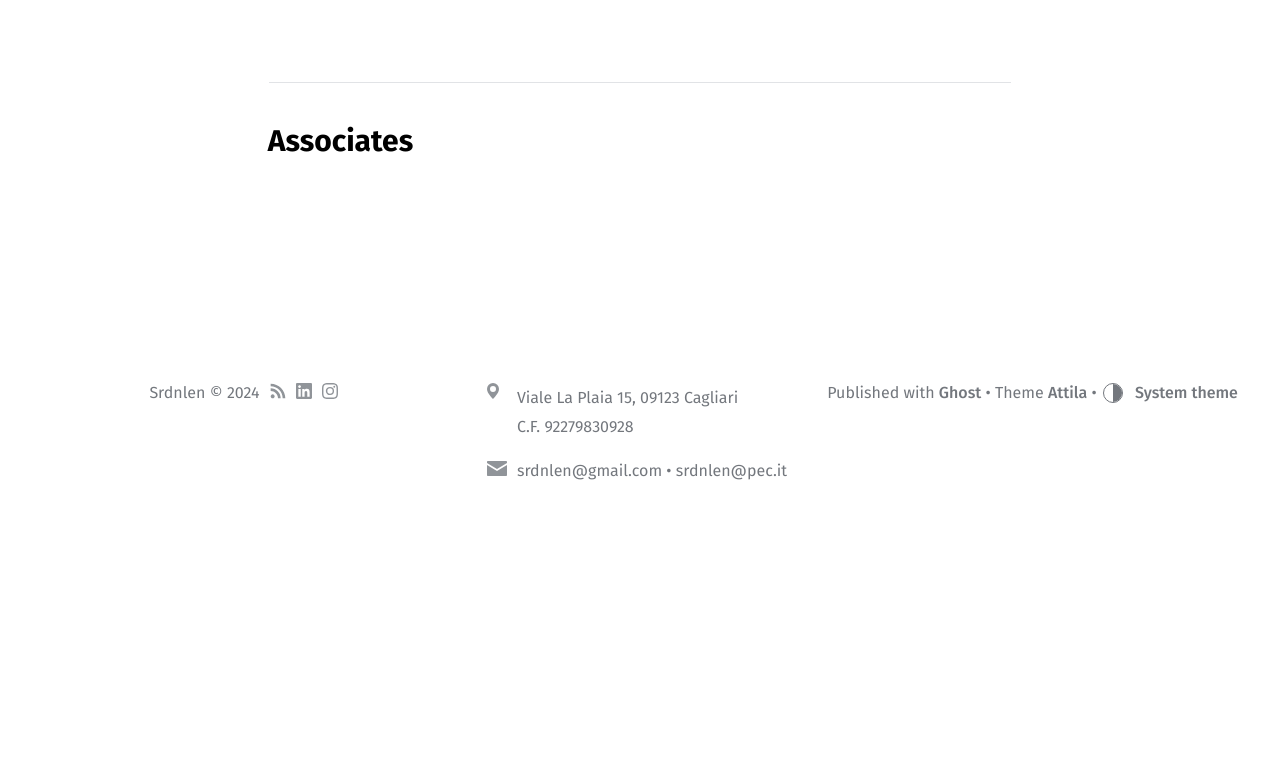
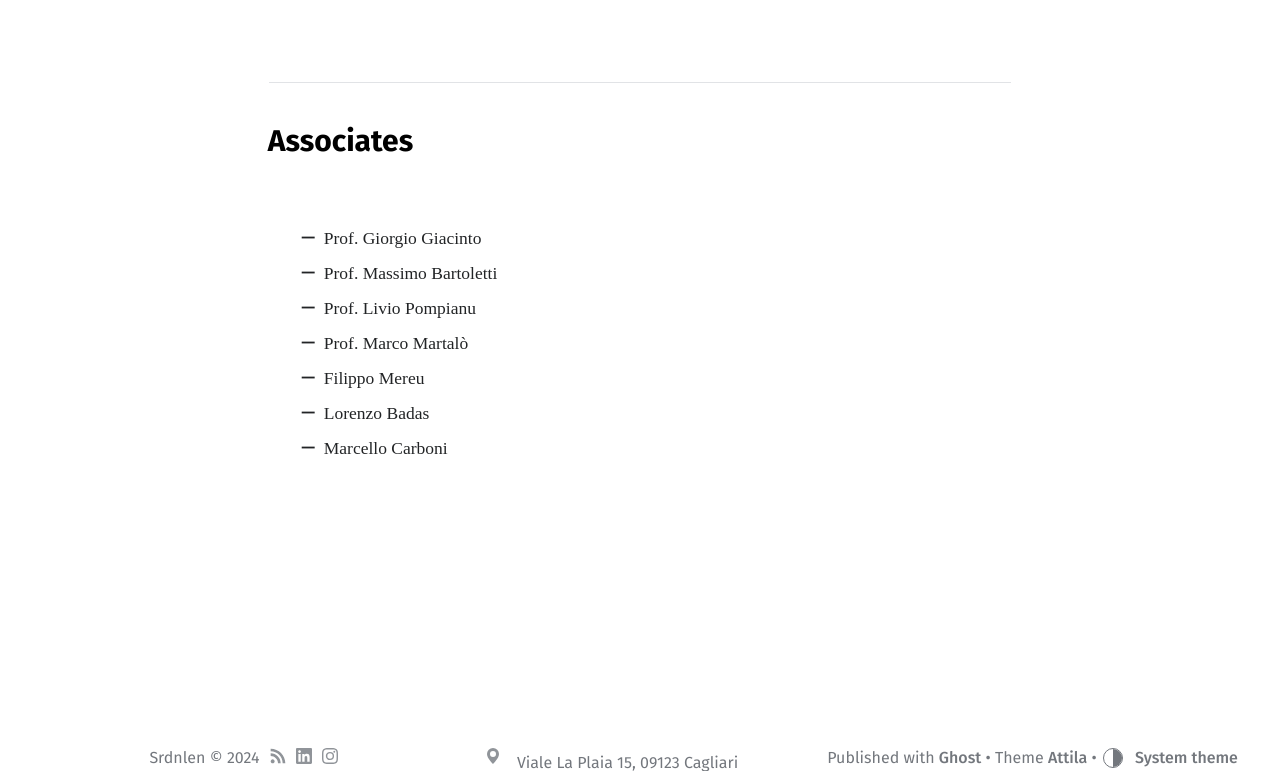
Before and after one commit to srdnlen/srdnlen_website, a Python web app: template templates/about.html in a window 1280 px wide. Shown: the part 738-1509 px from the top of the page. Before the commit the page ends 1218 px from the top, so only its background shows below. Run offline with Jinja, Linux system fonts and the light colour scheme; the template is opened without the code that fills it, so the values that code supplies are empty; some web fonts are replaced.

Commit message:
updated about.html

```diff
--- a/static/css/style1.css
+++ b/static/css/style1.css
@@ -33,3 +33,17 @@
       --color-content-secondary: #909499;
     }
 }
+
+.container {
+    display: flex;
+    gap: 20px; /* Space between columns */
+}
+
+.column.associates ul{
+    list-style-type:circle
+}
+.column {
+    flex: 1; /* Make both columns equal width */
+    padding: 20px;
+    border-radius: 5px;
+}
--- a/templates/about.html
+++ b/templates/about.html
@@ -23,6 +23,20 @@
                     <hr>
                     <h2 id="associates">Associates</h2>
 
+                    <div class="container associates">
+                        <div class="column associates">
+                            <ul>
+                                <li>Prof. Giorgio Giacinto</li>
+                                <li>Prof. Massimo Bartoletti</li>
+                                <li>Prof. Livio Pompianu</li>
+                                <li>Prof. Marco Martalò</li>
+                                <li>Filippo Mereu</li>
+                                <li>Lorenzo Badas</li>
+                                <li>Marcello Carboni</li>
+                            </ul>
+                        </div>
+                    </div>
+
                 </section>
             </div>
         </article>
```
